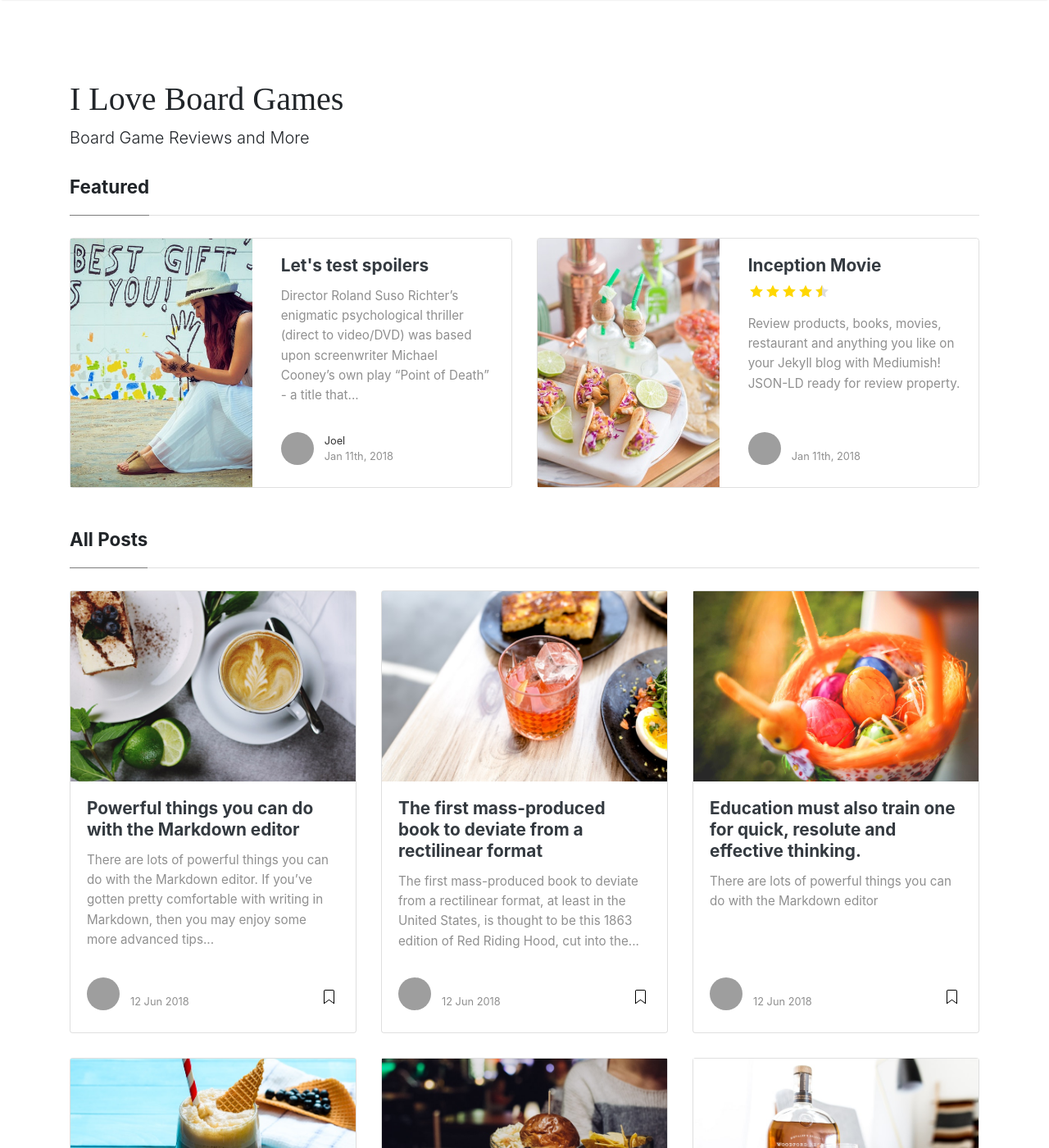
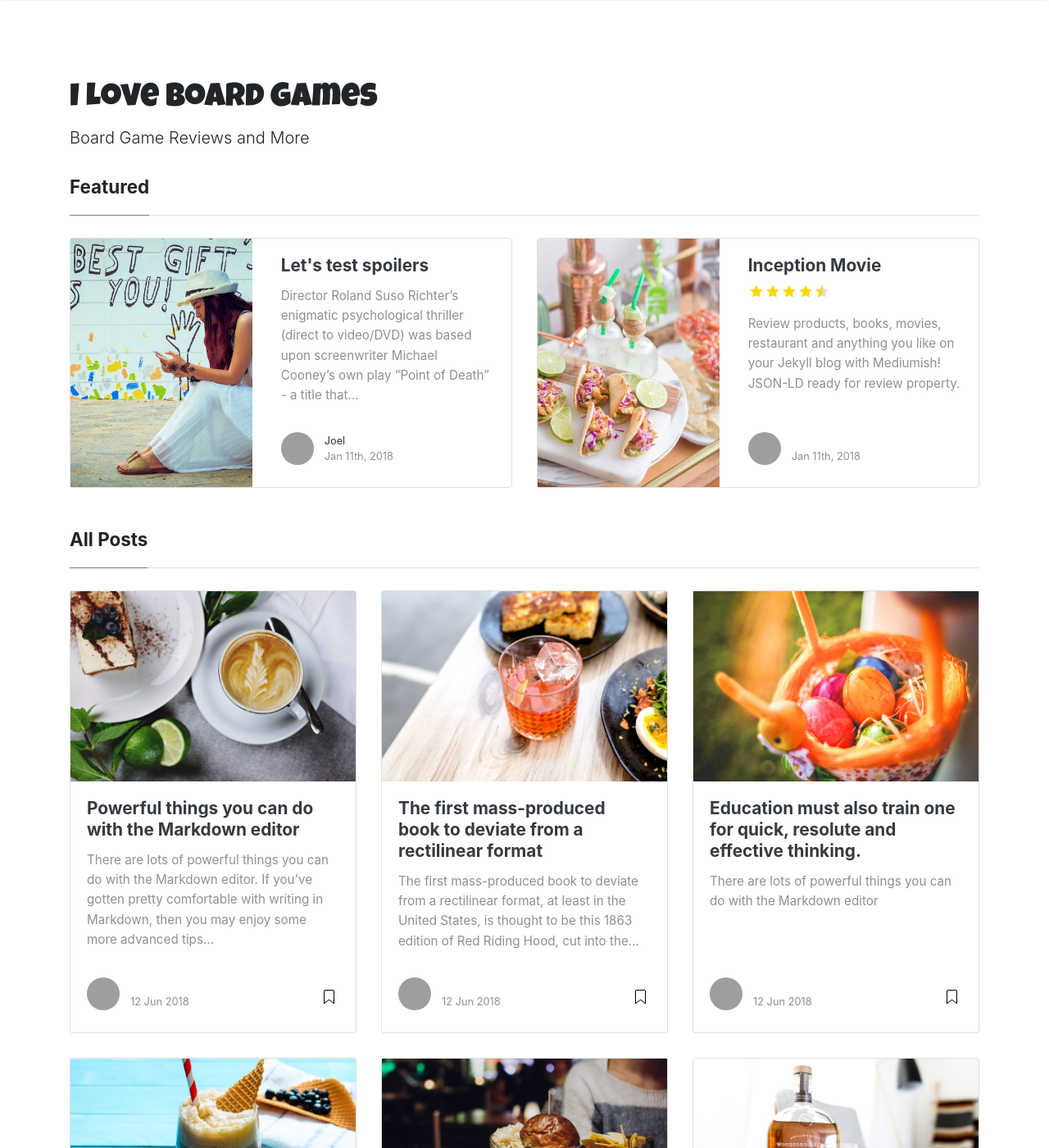
Before and after one commit to joeljfischer/i-love-board-games, a Jekyll site: the page built from index.html, in a window 1280 px wide and 1400 px high. Shown: the whole window at 82% size. Built offline with Jekyll 4.4.1, drawn with Linux system fonts in a browser that asks for light colours; nearby versions of some CDN libraries; some web fonts are replaced; the list of posts is cut into pages by our own code; grey boxes are pictures that could not be loaded.

Commit message:
Update Jekyll

```diff
--- a/_layouts/default.html
+++ b/_layouts/default.html
@@ -17,7 +17,7 @@
 
 <link rel="preconnect" href="https://fonts.googleapis.com">
 <link rel="preconnect" href="https://fonts.gstatic.com" crossorigin>
-<link href="https://fonts.googleapis.com/css2?family=Honk:MORF,SHLN@26,48.7&display=swap" rel="stylesheet">
+<link href="https://fonts.googleapis.com/css2?family=Luckiest+Guy&display=swap" rel="stylesheet">
 
 </head>
 
--- a/assets/css/screen.css
+++ b/assets/css/screen.css
@@ -305,13 +305,9 @@ span.post-read-more a:hover {
 }
 
 .mainheading h1.sitetitle {
-    font-family: Honk, serif;
-    font-optical-sizing: auto;
+    font-family: "Luckiest Guy", cursive !important;
     font-weight: 400;
     font-style: normal;
-    font-variation-settings:
-        "MORF" 26,
-        "SHLN" 48.7;
 }
 
 .mainheading h1.posttitle {
```
Also changed, not shown: Gemfile.lock, 1 other file.
